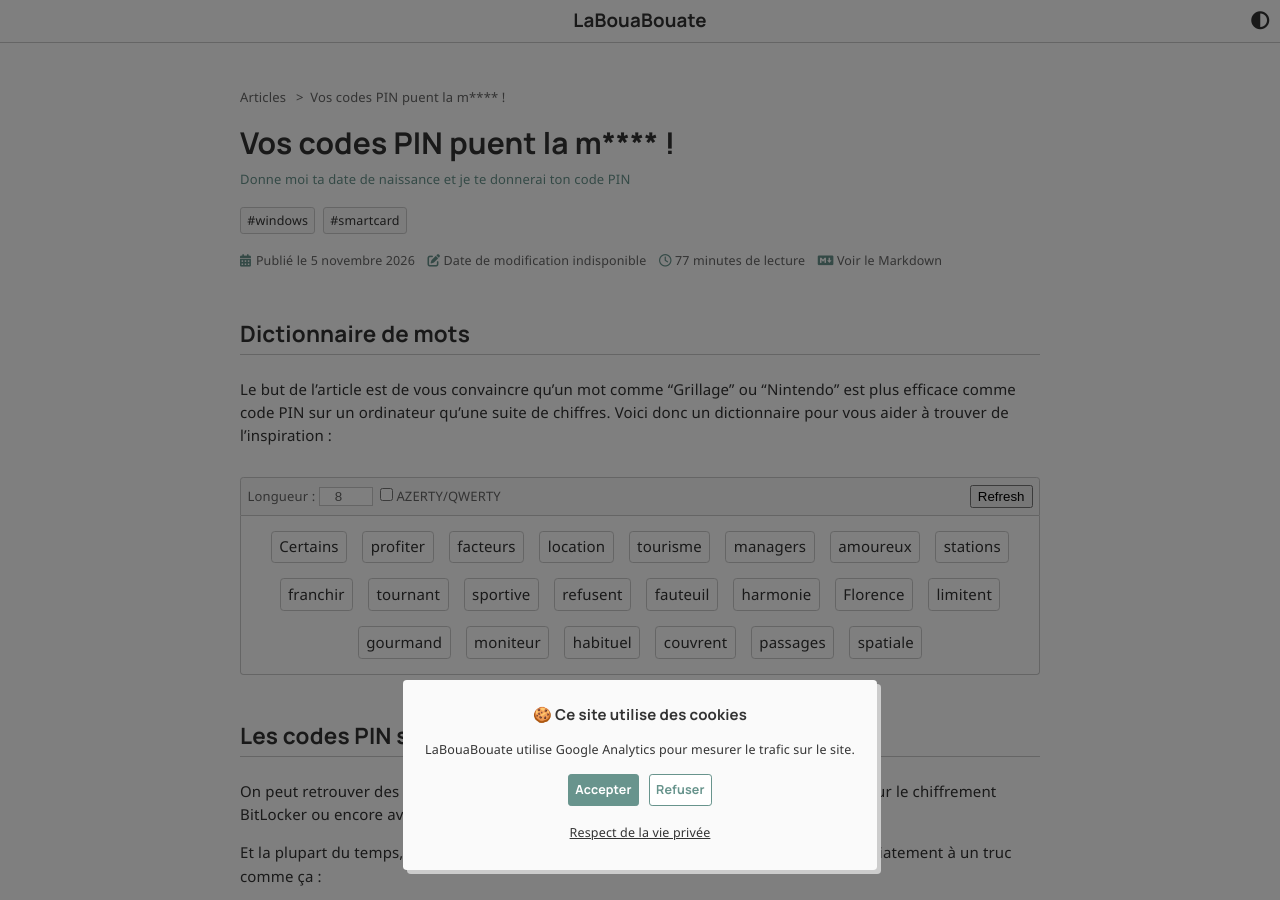
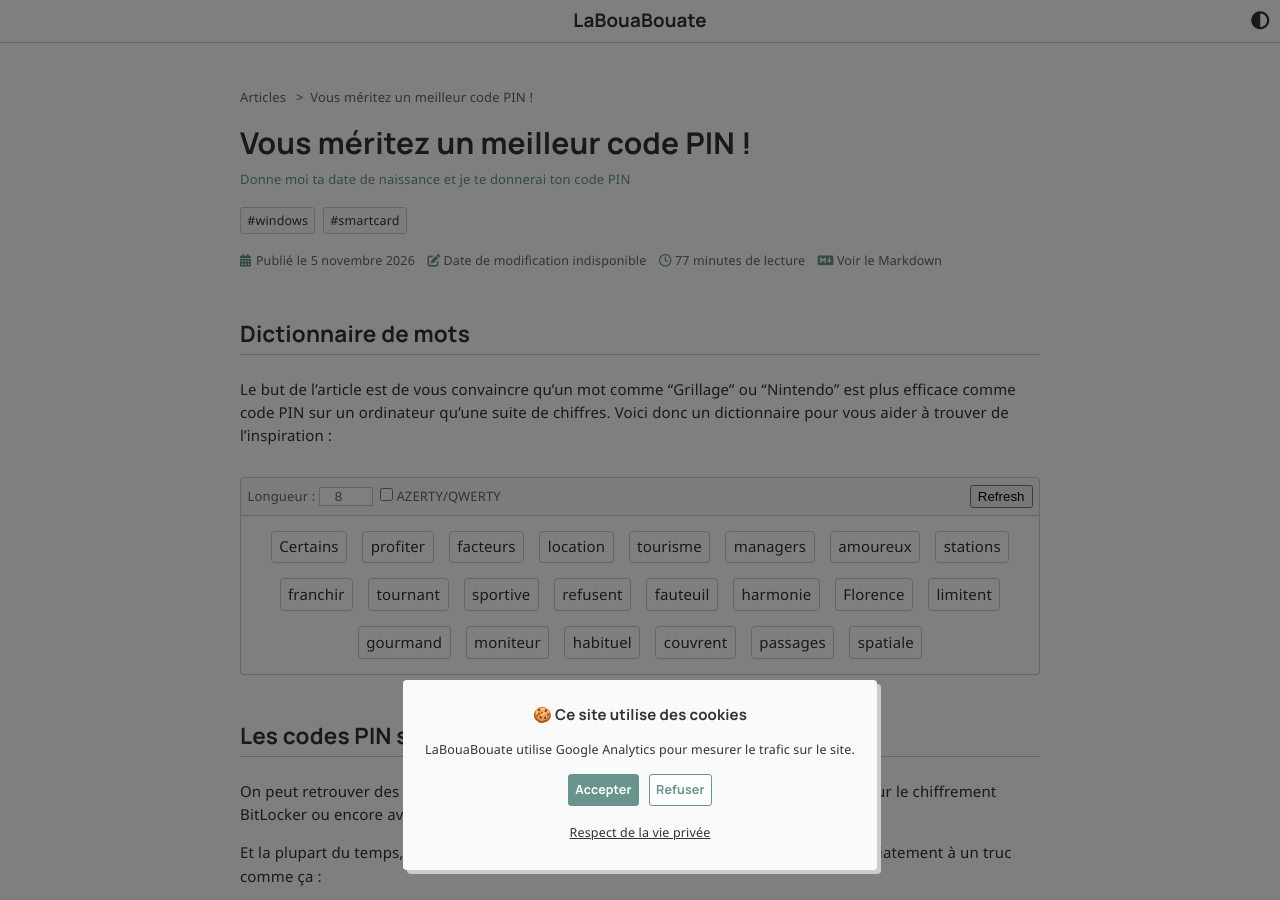
Before and after one commit to leobouard/leobouard.github.io, a Jekyll site: the page built from _posts/2026/2026-11-05-un-code-pin-qu-il-est-bien.md, in a window 1280 px wide and 900 px high. Built offline with Jekyll 4.4.1, drawn with Linux system fonts in a browser that asks for light colours; nearby versions of some CDN libraries; some web fonts are replaced; comment, search, counter and statistics services are not loaded.

Commit message:
Update 2026-11-05-un-code-pin-qu-il-est-bien.md

```diff
--- a/_posts/2026/2026-11-05-un-code-pin-qu-il-est-bien.md
+++ b/_posts/2026/2026-11-05-un-code-pin-qu-il-est-bien.md
@@ -1,5 +1,5 @@
 ---
-title: "Vos codes PIN puent la m**** !"
+title: "Vous méritez un meilleur code PIN !"
 description: "Donne moi ta date de naissance et je te donnerai ton code PIN"
 tags: ["windows", "smartcard"]
 ---
```
